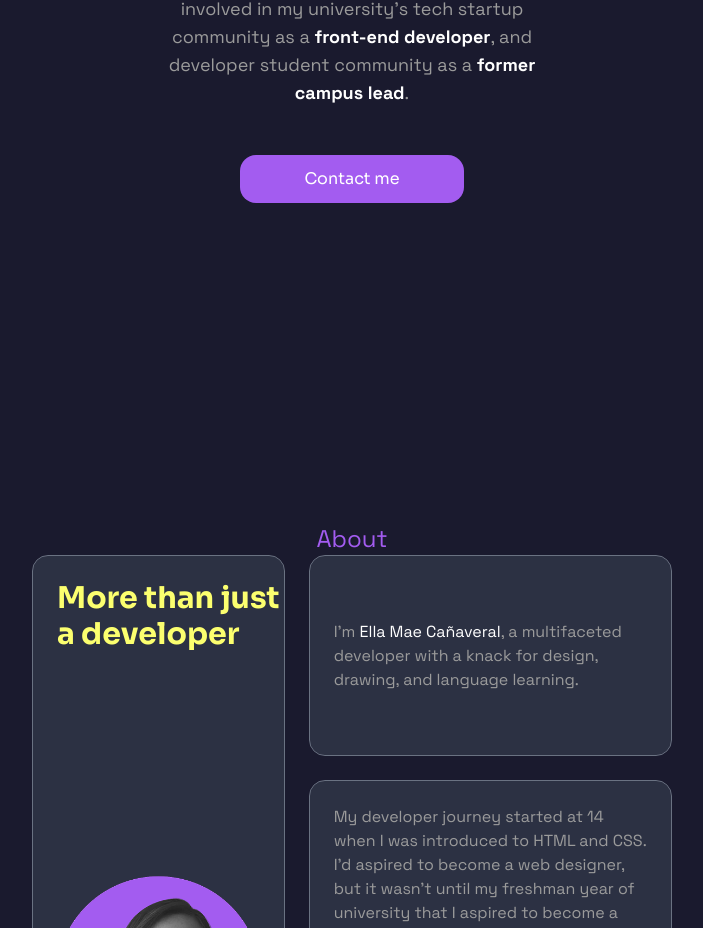
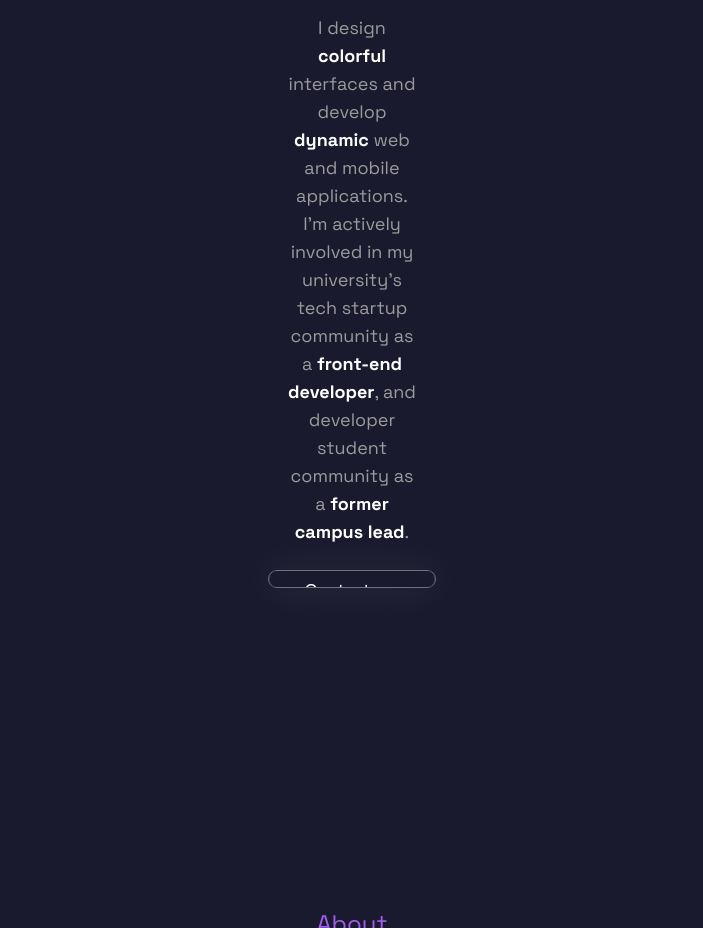
Before and after one commit to ella-emc/my-portfolio, a React (Vite) app: page / in a window 1280 px wide. Shown: the part 372-1300 px from the top of the page, without its empty margins (288-991 px from the left). Built offline with nearby package versions, Linux system fonts and the light colour scheme.

Commit message:
style: :lipstick: Add button style

```diff
--- a/src/index.css
+++ b/src/index.css
@@ -15,14 +15,21 @@
   --font-space-grotesk: "Space Grotesk";
 
   --animate-fade-in: fade-in 1s ease-out forwards;
+  --animate-border-spin: border-spin 4s linear infinite;
+}
 
 @keyframes fade-in {
   0% {
     opacity: 0;
   }
   100% {
-      opacity: 100;
+    opacity: 1;
   }
+}
+
+@keyframes border-spin {
+  100% {
+    transform: rotate(-360deg)
   }
 }
 
@@ -38,4 +45,26 @@ html {
   .hover-zoom {
     @apply transform hover:text-accent transition duration-500 hover:scale-110
   }
+
+  .card-wrapper {
+    @apply relative overflow-hidden bg-gray-600/40 bg-clip-padding backdrop-filter backdrop-blur-2xl rounded-2xl border border-gray-500
   }
+
+  .card-wrapper::before {
+    background: conic-gradient(
+      #A35CF0 0deg,
+      #FCFF6F 180deg,
+      transparent 80deg
+    );
+    @apply absolute h-[400%] w-[400%] left-[-150%] top-[-150%] content-[''] animate-border-spin
+  }
+
+  .card-content {
+    @apply relative w-[calc(100%-2.5px)] h-[calc(100%-2.5px)] bg-background rounded-2xl
+  }
+
+  .cosmic-glow {
+    @apply shadow-[0px_0px_40px_0px_rgba(252,_255,_255,_0.1)]
+  }
+
+}
--- a/src/sections/HeroSection.tsx
+++ b/src/sections/HeroSection.tsx
@@ -2,7 +2,7 @@ import { TypeAnimation } from "react-type-animation";
 
 const HeroSection = () => {
   return (
-    <section className='flex flex-col items-center justify-center gap-y-3 lg:gap-y-6'>
+    <section className='h-screen flex flex-col items-center justify-center px-12 lg:px-56 gap-y-3 lg:gap-y-6'>
       <p className='text-accent font-space-grotesk text-base lg:text-lg'>👋 Hi, I'm Ella</p>
       <TypeAnimation
         sequence={[
@@ -33,9 +33,11 @@ const HeroSection = () => {
         web and mobile applications. I'm actively involved in my university's tech startup community as a <span className="font-bold text-text">front-end developer</span>,
         and developer student community as a <span className="font-bold text-text">former campus lead</span>.
       </p>
-      <button className="mt-6 bg-primary font-sora text-text rounded-2xl py-3 px-16 text-base">
-        Contact me
-      </button>
+      <div className="card-wrapper flex items-center justify-center w-42 cosmic-glow">
+        <button className="card-content font-sora text-text rounded-2xl py-3 px-8 text-base">
+          Contact me
+        </button>
+      </div>
     </section>
   )
 }
```
Lines whose indentation alone changed are shown as unchanged.
